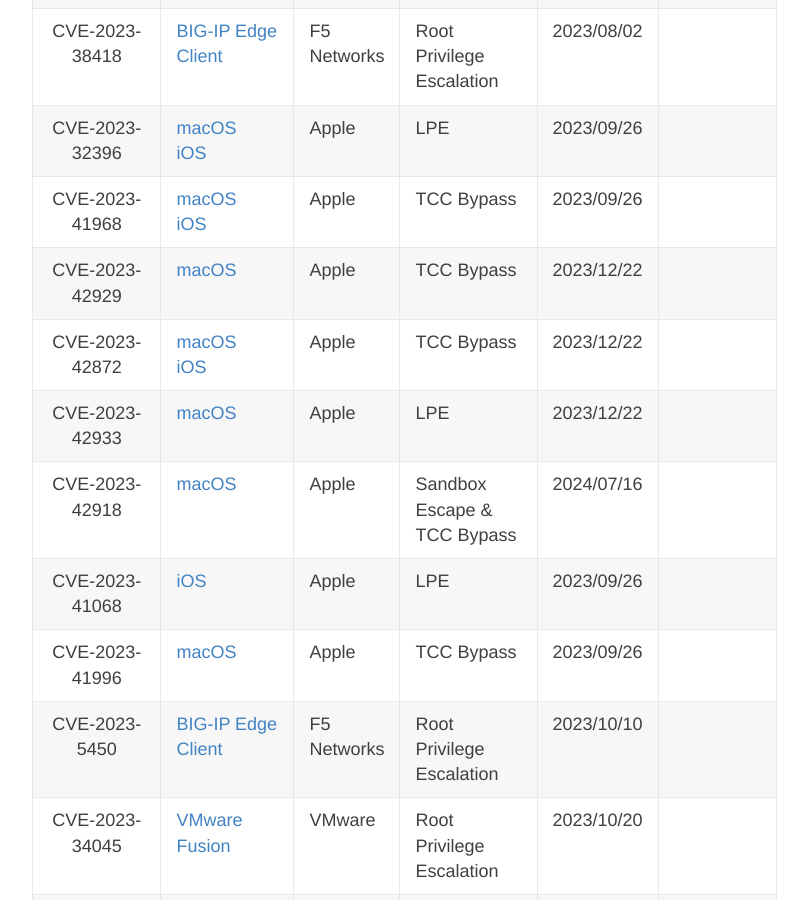
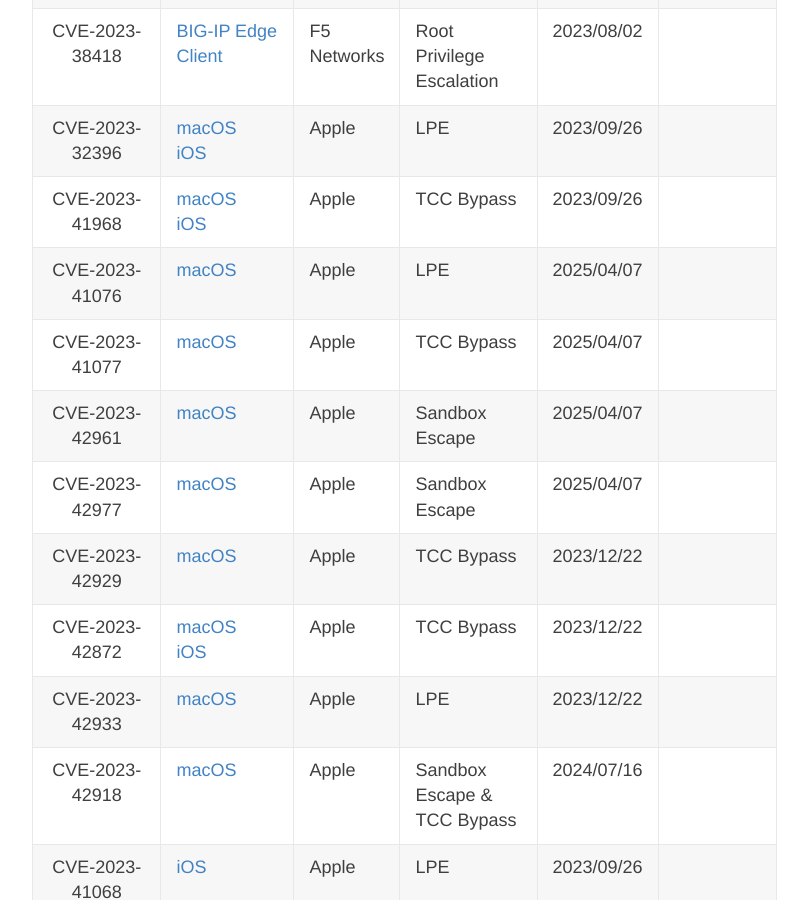
Before and after one commit to jhftss/jhftss.github.io, a Jekyll site: the page built from CVEs.md, in a window 1280 px wide and 900 px high, scrolled down 11892 px. Shown: the whole window, without its empty margins (248-1056 px from the left). Built offline with Jekyll 4.4.1, drawn with Linux system fonts in a browser that asks for light colours; some of the changed text lies outside the part shown.

Commit message:
Add some new CVE entries

```diff
--- a/CVEs.md
+++ b/CVEs.md
@@ -170,6 +170,10 @@
 |                        CVE-2023-38418                        | [BIG-IP Edge Client](https://my.f5.com/manage/s/article/K000134746) | F5 Networks | Root Privilege Escalation     | 2023/08/02     |                                                              |
 |                        CVE-2023-32396                        | [macOS](https://support.apple.com/en-gb/HT213940)<br />[iOS](https://support.apple.com/en-gb/HT213938) | Apple       | LPE                           | 2023/09/26     |                                                              |
 |                        CVE-2023-41968                        | [macOS](https://support.apple.com/en-gb/HT213940)<br />[iOS](https://support.apple.com/en-gb/HT213938) | Apple       | TCC Bypass                    | 2023/09/26     |                                                              |
+|                        CVE-2023-41076                        | [macOS](https://support.apple.com/en-gb/HT213940)            | Apple       | LPE                           | 2025/04/07     |                                                              |
+|                        CVE-2023-41077                        | [macOS](https://support.apple.com/en-gb/HT213940)            | Apple       | TCC Bypass                    | 2025/04/07     |                                                              |
+|                        CVE-2023-42961                        | [macOS](https://support.apple.com/en-gb/HT213940)            | Apple       | Sandbox Escape                | 2025/04/07     |                                                              |
+|                        CVE-2023-42977                        | [macOS](https://support.apple.com/en-gb/HT213940)            | Apple       | Sandbox Escape                | 2025/04/07     |                                                              |
 |                        CVE-2023-42929                        | [macOS](https://support.apple.com/en-gb/HT213940)            | Apple       | TCC Bypass                    | 2023/12/22     |                                                              |
 |                        CVE-2023-42872                        | [macOS](https://support.apple.com/en-gb/HT213940)<br />[iOS](https://support.apple.com/en-gb/HT213938) | Apple       | TCC Bypass                    | 2023/12/22     |                                                              |
 |                        CVE-2023-42933                        | [macOS](https://support.apple.com/en-gb/HT213940)            | Apple       | LPE                           | 2023/12/22     |                                                              |
@@ -247,6 +251,8 @@
 |                        CVE-2024-54474                        | [macOS](https://support.apple.com/en-gb/121839)              | Apple       | SIP Bypass                    | 2024/12/11     |                                                              |
 |                        CVE-2024-54476                        | [macOS](https://support.apple.com/en-gb/121839)              | Apple       | SIP Bypass                    | 2024/12/11     |                                                              |
 |                        CVE-2024-44243                        | [macOS](https://support.apple.com/en-gb/121839)              | Apple       | SIP Bypass                    | 2024/12/11     |                                                              |
+|                        CVE-2024-54537                        | [macOS](https://support.apple.com/en-gb/121839)              | Apple       | Sandbox Escape                | 2025/01/27     |                                                              |
+|                        CVE-2024-54565                        | [macOS](https://support.apple.com/en-gb/121839)              | Apple       | TCC Bypass                    | 2025/03/17     |                                                              |
 |                        CVE-2025-24087                        | [macOS](https://support.apple.com/en-gb/122068)              | Apple       | TCC Bypass                    | 2025/01/27     |                                                              |
 |                        CVE-2025-24114                        | [macOS](https://support.apple.com/en-gb/122068)              | Apple       | SIP Bypass                    | 2025/01/27     |                                                              |
 |                        CVE-2025-24121                        | [macOS](https://support.apple.com/en-gb/122068)              | Apple       | TCC Bypass                    | 2025/01/27     |                                                              |
```
